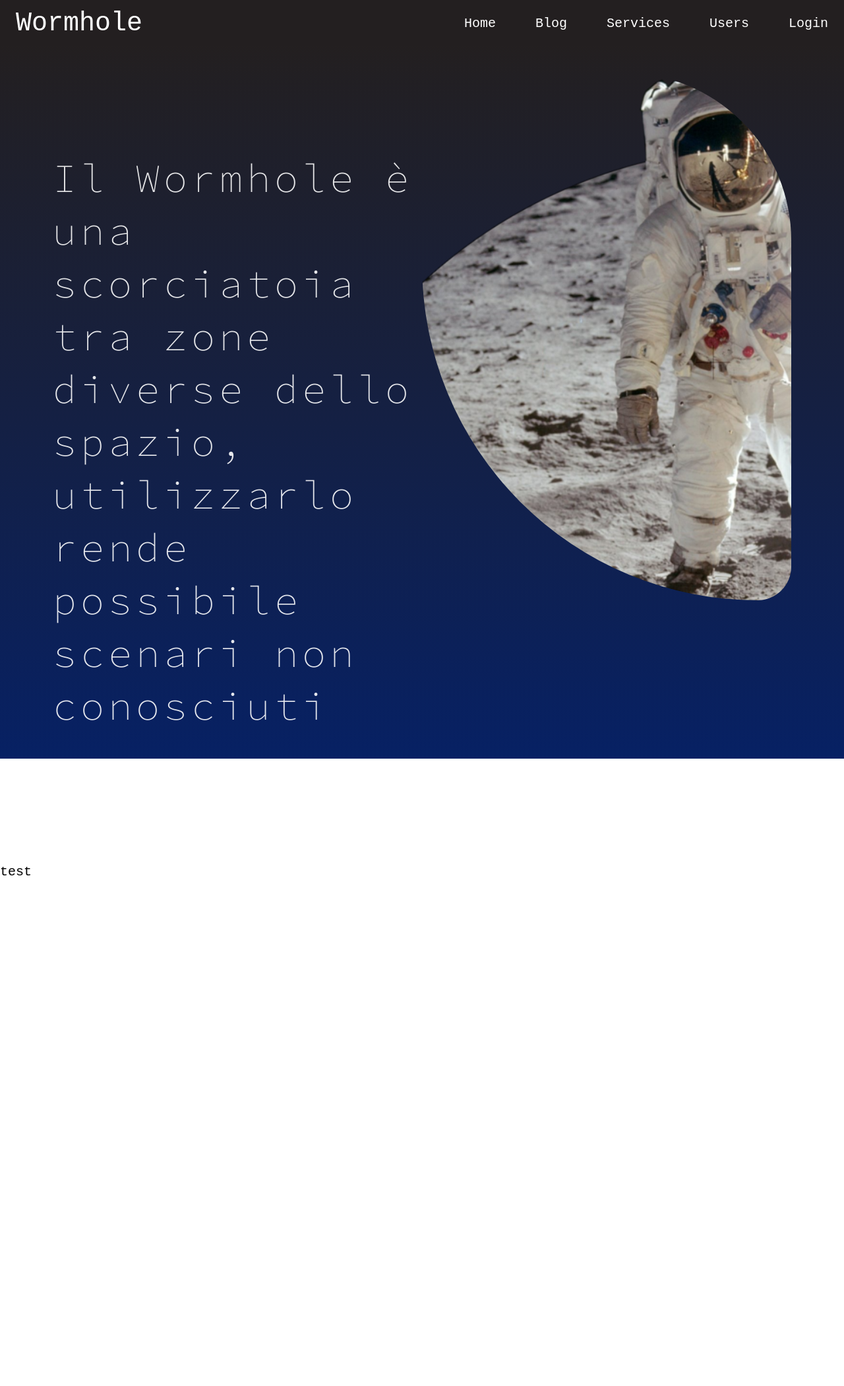
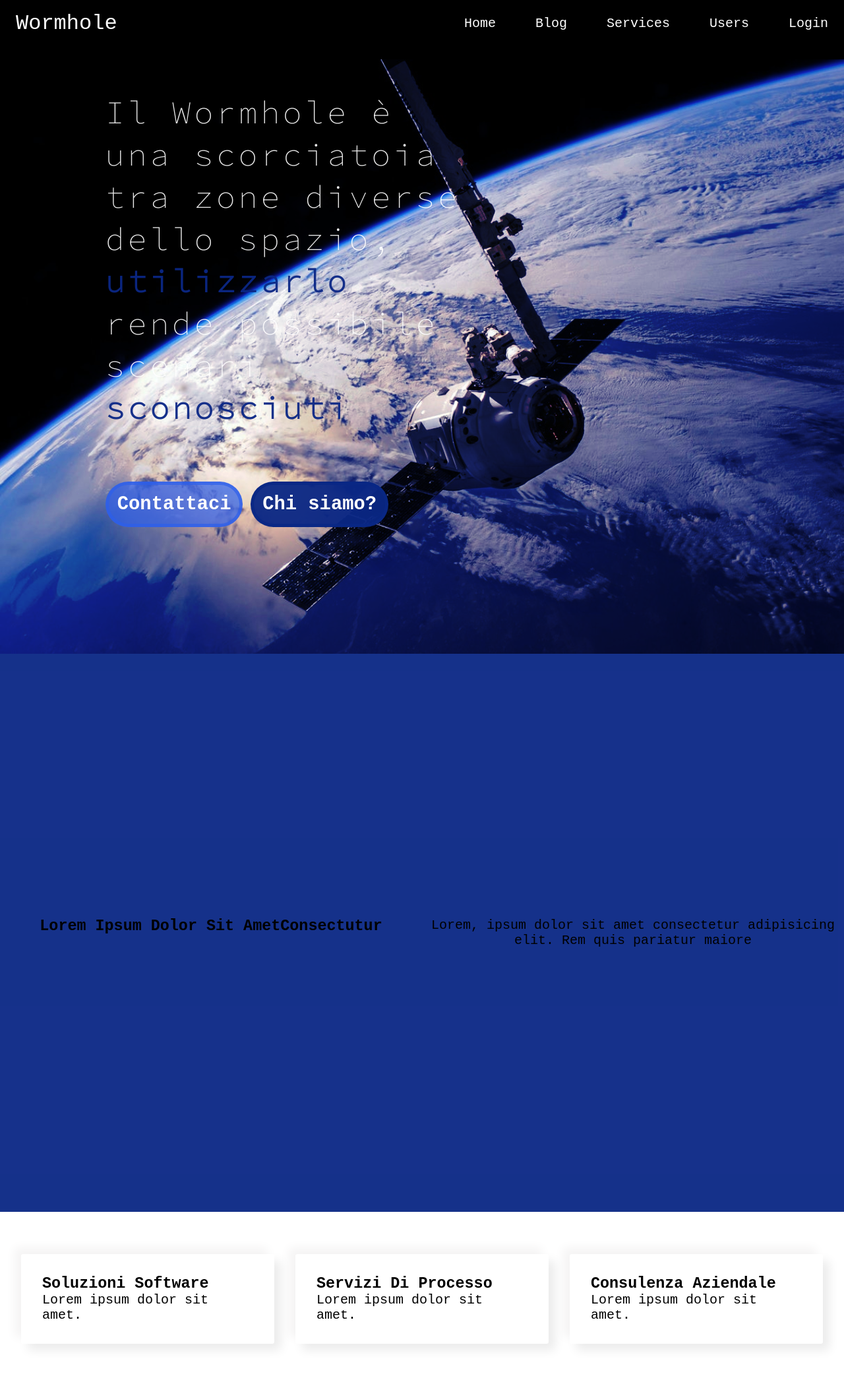
Before and after one commit to smuslija/wormhole, a PHP site: page / in a window 1280 px wide. Shown: the whole page at 66% size. Before the commit the page ends 1327 px from the top, so only its background shows below. Run offline with PHP 8.4, Linux system fonts and the light colour scheme; some libraries are stand-ins or nearby versions.

Commit message:
styling changes

```diff
--- a/wormhole/index.php
+++ b/wormhole/index.php
@@ -8,4 +8,3 @@ require('controllers/UiController.php');
 $uiController = new UiController();
 $uiController->showTemplate();
 $uiController->routing();
-echo"test";
--- a/wormhole/views/css/header.css
+++ b/wormhole/views/css/header.css
@@ -1,7 +1,7 @@
 :root {
-  --bg-blue: hsla(223, 95%, 22%, 0.705);
-  --hover-blue: hsla(216, 85%, 36%, 0.877);
-  --bg-dark: hsl(345, 6%, 13%);
+  --bg-black: #071566e1;
+  --bg-blue: #2d60ebb6;
+  --main-hot: #d37823d3;
 }
 
 a {
@@ -14,7 +14,8 @@ li {
 }
 
 header {
-  background: var(--bg-dark);
+  background: #000000;
+  padding-bottom: 20px;
 }
 
 .navbar {
@@ -41,7 +42,7 @@ header {
 }
 
 .nav-link:hover {
-  color: var(--hover-blue);
+  color: var(--main-hot);
 }
 
 .hamburger {
@@ -80,7 +81,7 @@ header {
     top: 70px;
     gap: 0;
     flex-direction: column;
-    background-color: black;
+    background-color: var(--bg-black);
     width: 100%;
     text-align: center;
     transition: 0.3s;
--- a/wormhole/views/css/styles.css
+++ b/wormhole/views/css/styles.css
@@ -1,8 +1,10 @@
 @import url("https://fonts.googleapis.com/css2?family=Montserrat:wght@100&family=Roboto:wght@500&family=Source+Code+Pro:wght@200&display=swap");
 
 :root {
-  --bg-blue: hsla(223, 95%, 22%, 0.877);
-  --bg-dark: hsl(345, 6%, 13%);
+  --bg-black: #071566e1;
+  --bg-blue: #2d60ebb6;
+  --main-hot: #0a2785f3;
+  --bg--main-white: #fcfcfcfa;
 }
 
 * {
@@ -12,8 +14,10 @@
   font-family: "Courier New", Courier, monospace;
 }
 
-html {
+body {
   font-size: 20px;
+
+  background-color: var(--bg-main-white);
 }
 
 .wrapper {
@@ -127,35 +131,15 @@ html {
 
 /* Banner */
 .banner {
-  background-color: var(
-    --bg-dark
-  ); /* For browsers that do not support gradients */
-  background-image: linear-gradient(var(--bg-dark), var(--bg-blue));
-  display: flex;
-  align-items: flex-start;
-  justify-content: center;
-  color: rgba(255, 255, 255, 0.89);
-  padding: 2rem 4rem;
-}
-
-.img-cover {
-  /* background-image: url("./img/astronaut.png");
-  /* background-image: linear-gradient(rgba(0, 0, 0, 0.527), rgba(0, 0, 0, 0.5)),
-    url("./img/astronaut.png");
-  background-size: contain;
+  color: rgba(255, 255, 255, 0.911);
+  background-color: var(--bg-black);
+  background-blend-mode: hard-light;
+  padding-top: 3rem;
+  padding-left: 10rem;
+  padding-bottom: 12rem;
+  background-image: url("./img/satelite.jpg");
   background-repeat: no-repeat;
-  width: 80%;
-  height: 80vh; */
-  border-radius: 100rem;
-  border: transparent;
-  min-width: 50%;
-  height: 100vh;
-  background: linear-gradient(hsl(345, 6%, 13%), hsla(223, 95%, 22%, 0.877));
-  background: transparent;
-  border-top-left-radius: 50rem;
-  border-top-right-radius: 50rem;
-  border-bottom-left-radius: 100rem;
-  border-bottom-right-radius: 5rem;
+  background-size: cover;
 }
 
 .banner-title {
@@ -164,22 +148,97 @@ html {
   letter-spacing: 0.3rem;
   line-height: 4rem;
   font-family: "Source Code Pro", monospace;
-  padding-top: 3rem;
+
+  max-width: 50%;
 }
-img {
+
+/* Buttons*/
+.btn-container {
+  margin-top: 5rem;
+}
+
+.cta {
+  font-size: 1.8rem;
+  padding: 0.8rem;
+
+  border: 5px solid var(--main-hot);
+  outline: none;
+  border-radius: 100vmax;
+  background-color: var(--main-hot);
+  transition: all 0.5s ease-in-out;
+  cursor: pointer;
+  color: white;
+  font-weight: bolder;
+  margin-right: 2rem;
+}
+.cta:hover {
   background: transparent;
-  width: 100%;
-  height: 100%;
-  object-fit: cover;
-  border: transparent;
+  color: var(--main-hot);
+  border: 5px solid var(--main-hot);
+  font-weight: 900;
+}
+
+.cta-inverse {
+  font-size: 1.8rem;
+  padding: 0.8rem;
+  border: 5px solid var(--bg-blue);
   outline: none;
-  border-top-left-radius: 50rem;
-  border-top-right-radius: 50rem;
-  border-bottom-left-radius: 100rem;
-  border-bottom-right-radius: 10rem;
+  border-radius: 100vmax;
+  background-color: var(--bg-blue);
+  color: white;
+  font-weight: 900;
+  transition: all 0.3s ease-in-out;
 }
-.white-div {
-  width: 100%;
-  height: 20vh;
-  background-color: white;
+.cta-inverse:hover {
+  background-color: transparent;
+  border: 5px solid rgba(255, 255, 255, 0.897);
+  font-weight: 900;
+  color: rgba(255, 255, 255, 0.89);
 }
+
+.red {
+  color: var(--main-hot);
+  font-family: "Source Code Pro", monospace;
+  font-weight: bold;
+}
+
+/* Presetation cards */
+.presentation-cards-wrapper {
+  display: grid;
+  grid-template-columns: 1fr 1fr 1fr;
+  grid-gap: 2rem;
+  margin: 0 2rem;
+  background-color: var(--bg-main-white);
+  align-items: center;
+  justify-content: space-evenly;
+  padding: 4rem 0;
+
+}
+.presentation-cards-wrapper>h3, .presentation-cards-wrapper>p{
+  font-family: 'Montserrat', sans-serif;
+  color: rgba(255, 255, 255, 0.966);
+}
+
+.presentation-wrapper-header{
+  display: grid;
+  grid-template-columns: 1fr 1fr;
+  text-align: center;
+  padding: 2em 0;
+  background-color: var(--main-hot);
+  padding-bottom:25rem;
+  padding-top:25rem;
+}
+.presentation-card {
+  border-radius: 0.2rem;
+  background: var(--bg-main-white);
+  box-shadow: 10px 10px 15px #ececec, -10px -10px 15px #f5f4f4;
+  padding: 2rem;
+}
+
+
+.container{
+  display: flex;
+  flex-direction: column;
+}
+
+/* Generale * /
--- a/wormhole/views/home.php
+++ b/wormhole/views/home.php
@@ -1,18 +1,57 @@
 <main>
-    <div>
+    <div class="banner">
+        <h3 class="banner-title">
+            Il Wormhole è una scorciatoia tra zone diverse dello spazio,
+            <span class="red">utilizzarlo</span> rende possibile scenari <span class="red">sconosciuti</span>
+        </h3>
+        <div class="btn-container">
+            <button class="cta-inverse">Contattaci</button>
+            <button class=" cta">Chi siamo?</button>
+        </div>
+    </div>
+    </div>
 
+   <div class="container">
+    <div class="presentation-wrapper-header">
+        <h3>Lorem Ipsum Dolor Sit Amet<span>Consectutur</span></h3>
+        <p>
+            Lorem, ipsum dolor sit amet consectetur adipisicing elit.
+            Rem quis pariatur maiore
+        </p>
     </div>
-        <div class="banner">
-            <div class="banner-title">
-                <h3 class="banner-title">
-                    Il Wormhole è una scorciatoia tra zone diverse dello spazio,
-                    utilizzarlo rende possibile scenari non conosciuti
-                </h3>
+
+   <section class="presentation-cards-wrapper">
+        <div class="presentation-card">
+            <div class="card-header">
+                <h3>Soluzioni Software</h3>
             </div>
-            <div class="img-cover">
-                <img src="views\css\img\astronaut.png" alt="">
+            <div class="card-body">
+                <p class="card-content">
+                    Lorem ipsum dolor sit amet.
+                </p>
             </div>
+        </div>
+        <div class="presentation-card">
+            <div class="card-header">
+                <h3>Servizi Di Processo</h3>
+            </div>
+            <div class="card-body">
+                <p class="card-content">
+                    Lorem ipsum dolor sit amet.
+                </p>
+            </div>
+        </div>
+        <div class="presentation-card">
+            <div class="card-header">
+                <h3>Consulenza Aziendale</h3>
+            </div>
+            <div class="card-body">
+                <p class="card-content">
+                    Lorem ipsum dolor sit amet.
+                </p>
+            </div>
+        </div>
+    </section>
+   </div>
 
-        </div>
-        <div class="white-div"></div>
-    </main>
+</main>
```
Also changed, not shown: README.md.
